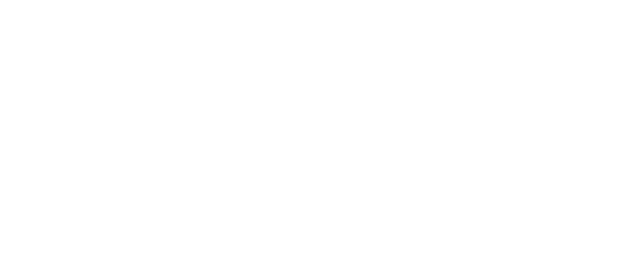
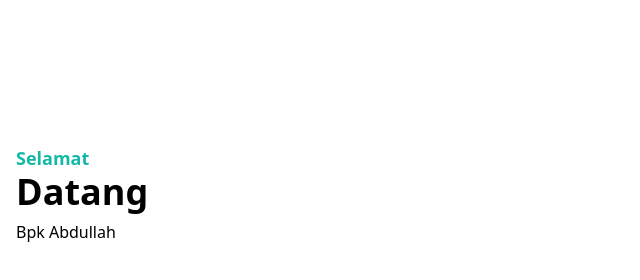
Before and after one commit to TaufiqHA/aplikasi-pengolah-nilai, a website: page public/index.html in a window 1280 px wide. Shown: the whole page, without its empty margins (0-640 px from the left). Drawn offline with nearby package versions, Linux system fonts and the light colour scheme.

Commit message:
konfigurasi tailwindcss

```diff
--- a/public/index.html
+++ b/public/index.html
@@ -8,10 +8,15 @@
     <title> Home </title>
 </head>
 <body>
-    <section class="mt-36">
+    <section class="pt-36">
         <div class="flex flex-wrap">
-
+            <div class="w-full self-center px-4">
+                <h2 class="font-semibold text-lg text-primary "> Selamat </h2>
+                <h1 class="font-bold text-4xl mb-2"> Datang </h1>
+                <h2> Bpk Abdullah </h2>
+            </div>
         </div>
     </section>
+<script src="https://cdn.tailwindcss.com"></script>
 </body>
 </html>
--- a/tailwind.config.js
+++ b/tailwind.config.js
@@ -2,7 +2,12 @@
 module.exports = {
   content: ['./public/**/*.{html,js}'],
   theme: {
-    extend: {},
+    extend: {
+      colors:
+      {
+        'primary': '#14b8a6',
+      }
+    },
   },
   plugins: [],
 }
```
Also changed, not shown: public/css/style.css.
